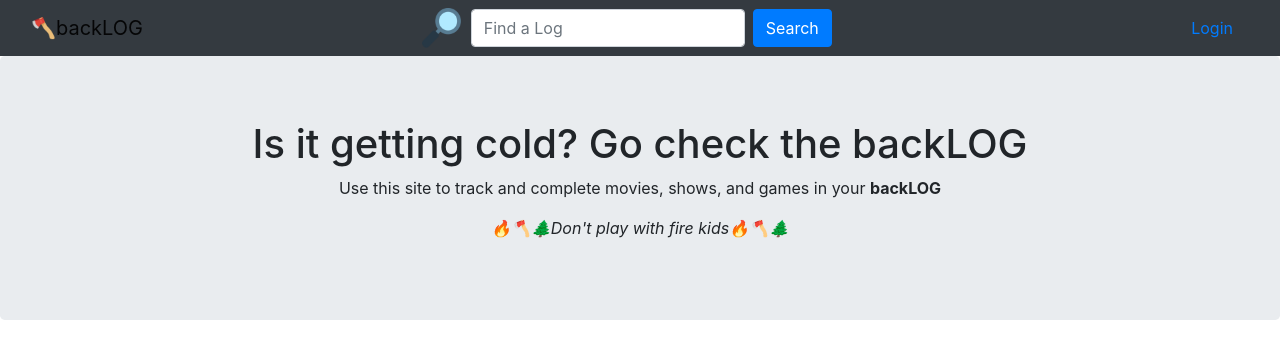
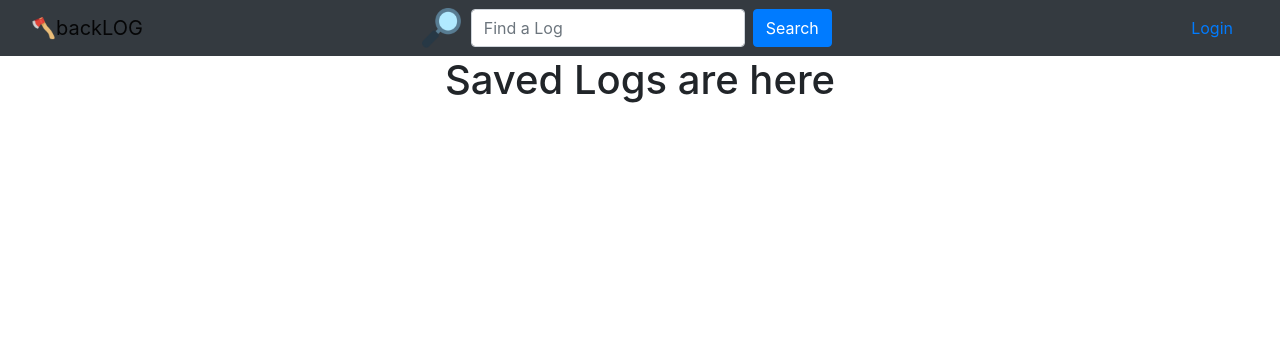
Before and after one commit to Yared-Negash/backlog-tracker, a React (Create React App) app: page / in a window 1280 px wide. Shown: the top 358 px of the page. Built offline with nearby package versions, Linux system fonts and the light colour scheme.

Commit message:
search route kinda works :)

```diff
--- a/src/App.js
+++ b/src/App.js
@@ -3,6 +3,7 @@ import IntroJumbo from "./components/IntroJumbo"
 import LogList from "./components/LogList"
 import Login from './components/Login'
 import Home from './components/Home'
+import SavedLogs from './components/SavedLogs'
 
 import {
   BrowserRouter as Router,
@@ -19,30 +20,23 @@ function App() {
   function updateLogList(item) {
     setLogList([...item]);
   }
+
+  function logListComponent() {
+    return (<LogList logCardList={logList} />);
+  }
+
   return (
     <div className="App">
       <Header
         searchNewLog={updateLogList}
       />
       <Router>
+        <Route path='/' exact component={SavedLogs} />
         <Route path='/login' exact component={Login} />
+        <Route path='/search'  component={logListComponent} />
       </Router>
-      <LogList
-        logCardList={logList}
-      />
     </div>
   );
 }
 
-/*
-<Route path='/' exact component={Home} logCardList={logList}/>
-
-  <Route path='/' exact render={() => {
-          (<LogList
-            logCardList={logList}
-          />)
-
-        }} />
-*/
-
 export default App;
--- /dev/null
+++ b/src/components/SavedLogs.jsx
@@ -0,0 +1,9 @@
+import React from "react";
+
+function SavedLogs(props) {
+
+  return (
+    <h1>Saved Logs are here</h1>);
+}
+
+export default SavedLogs;
--- a/src/components/SearchLog.jsx
+++ b/src/components/SearchLog.jsx
@@ -50,7 +50,7 @@ function SearchLog(props) {
             <Form className="mr-sm-6" inline onSubmit={logOnSubmitHandler}>
                 <img src={logo} alt="magnifying-glass" class="magGlass"/>
                 <FormControl type="text submit" placeholder="Find a Log" name="searchedLog" className="mr-sm-2" value={log} onChange={logChangeHandler} />
-                <Button type="submit">Search</Button>
+                <Button href='/search' type="submit">Search</Button>
             </Form>
         </div>
     );
```
